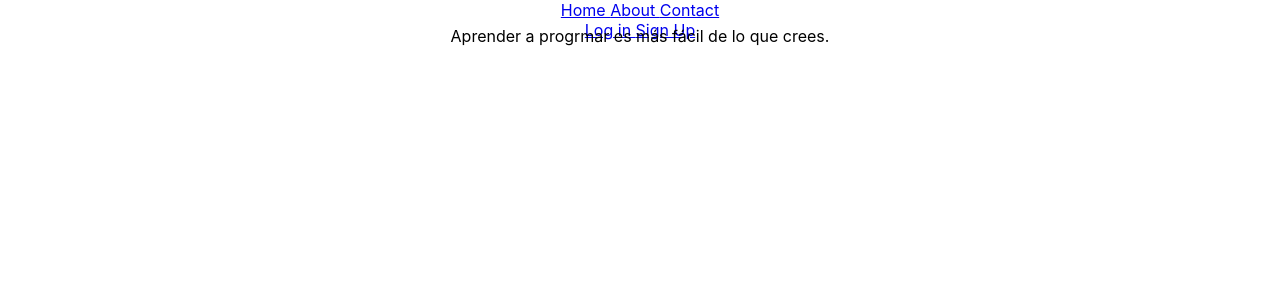
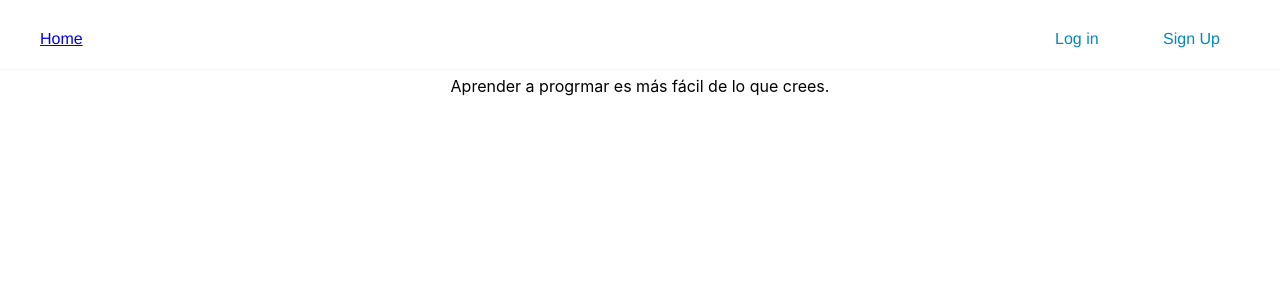
Before and after one commit to LucioChavezFuentes/programacion-papita, a React (Create React App) app: page / in a window 1280 px wide. Shown: the top 300 px of the page. Built offline with nearby package versions, Linux system fonts and the light colour scheme.

Commit message:
Implement Header and Body CSS

```diff
--- a/src/Components/Body/Body.css
+++ b/src/Components/Body/Body.css
@@ -1,6 +1,6 @@
 .page {
     position: absolute;
-    top: 10px;
+    top: 60px;
     left: 0;
     right: 0;
   }
--- a/src/Components/Header/Header.css
+++ b/src/Components/Header/Header.css
@@ -1,11 +1,42 @@
 .header {
-    position: fixed;
+
     width: 100%;
     border-bottom: 1px solid seashell;
     height: 69px;
     right:0;
-    background-color: black;
+    background-color: white;
     z-index: 1;
     top: 0;
 
 }
+
+.leftSection {
+    float: left;
+    color: rgb(0, 135, 197);
+
+    padding: 30px;
+    text-align: center;
+    font-family: Helvetica;
+}
+
+.leftSection a {
+    padding: 10px;
+}
+
+.rightSection {
+    float: right;
+    color: rgb(0, 135, 197);
+
+    padding: 30px;
+    text-align: center;
+    font-family: Helvetica;
+}
+
+.rightSection a {
+
+    color: rgb(0, 135, 197);
+    text-decoration: none;
+    padding: 30px;
+    text-align: center;
+    font-family: Helvetica;
+}
--- a/src/Components/Header/Header.tsx
+++ b/src/Components/Header/Header.tsx
@@ -1,4 +1,5 @@
 import React from 'react';
+import './Header.css'
 
 
 import { NavLink } from 'react-router-dom';
@@ -15,13 +16,15 @@ const Header: React.FC<headerState> = (props) => {
     <div className="header">
       <div className="leftSection">
         <NavLink to='/'> Home </NavLink>
-        <NavLink to='/about' > About </NavLink>
-        <NavLink to='/contact'> Contact </NavLink>
+  {/* Check these Links for further implementation
+  <NavLink to='/about' > About </NavLink>
+        <NavLink to='/contact'> Contact </NavLink>*/}
+
       </div>
 
       <div className="rightSection">
-        <NavLink to='/'> Log in </NavLink>
-        <NavLink to='/about' > Sign Up </NavLink>
+        <NavLink to='/login'> Log in </NavLink>
+        <NavLink to='/register' > Sign Up </NavLink>
       </div>
 
 
```
